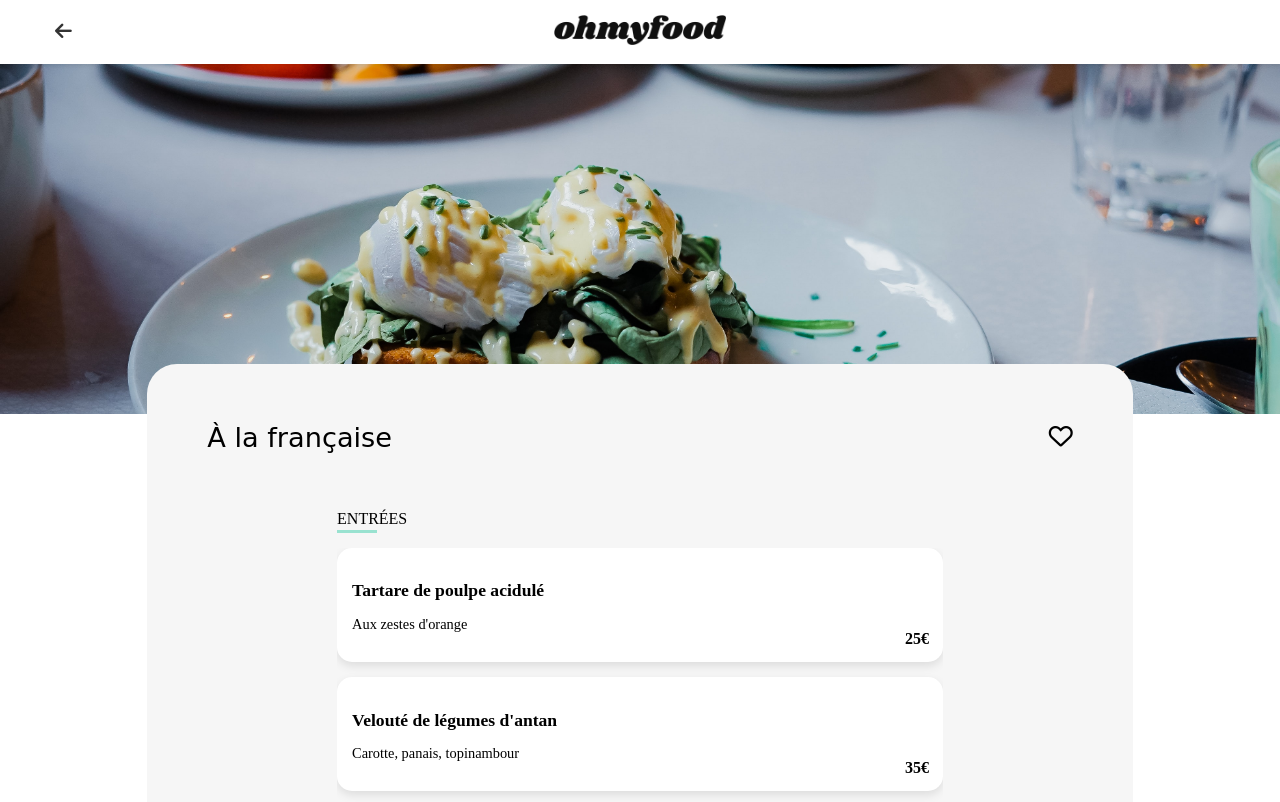
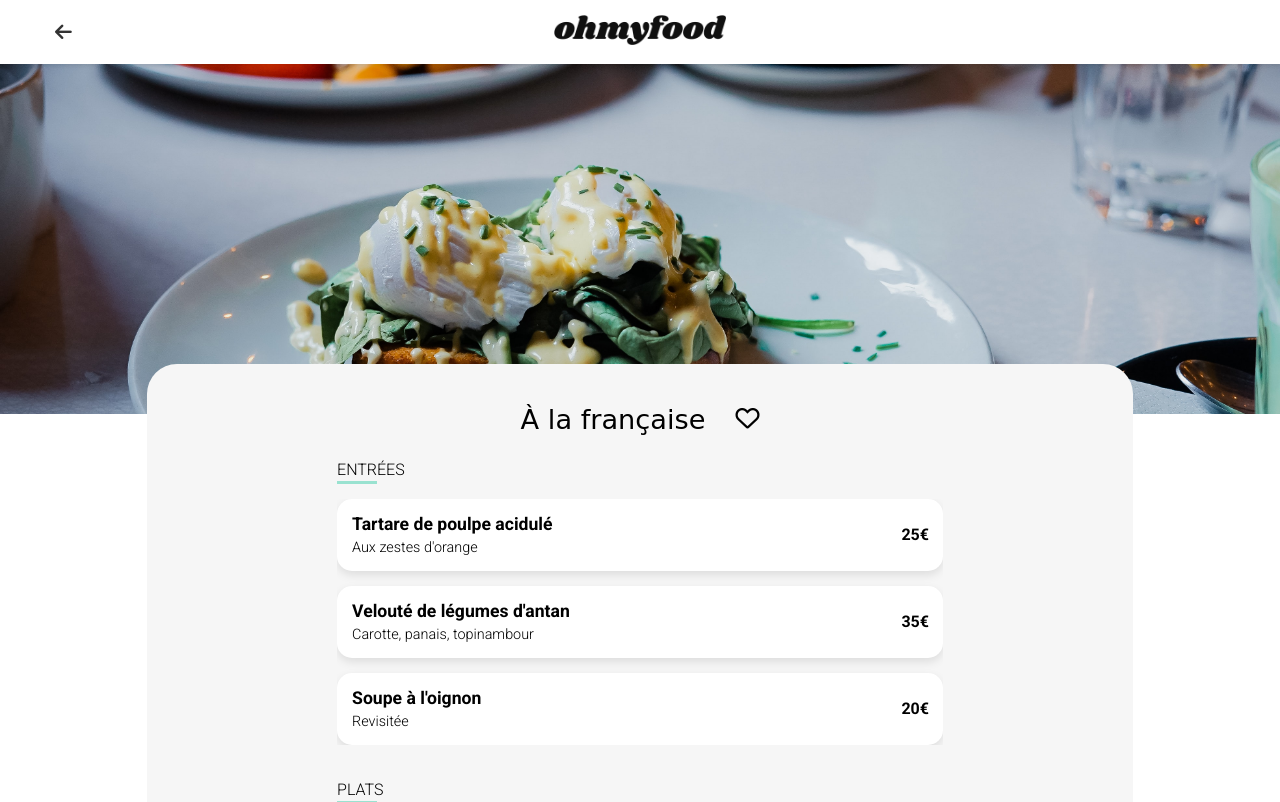
Before and after one commit to WolfZai/OhMyFood, a website: page restaurants/a_la_française.html in a window 1280 px wide. Shown: the top 802 px of the page. Drawn offline with Linux system fonts and the light colour scheme; files whose address does not match are found by name; a web font is replaced by a local one.

Commit message:
correction erreur header et animations validation

```diff
--- a/sass/la_palette_du_gout.scss
+++ b/sass/la_palette_du_gout.scss
@@ -9,7 +9,10 @@ body {
   }
 
   * {
+    margin: 0;
+    padding: 0;
     box-sizing: border-box;
+    font-family: 'Roboto', sans-serif;
   }
 
 // Styles pour l'en-tête du restaurant
@@ -97,7 +100,7 @@ body {
 
   .menu-category {
     margin-bottom: 35px;
-    width: 100%; // Prend toute la largeur en mobile
+    width: 100%;
 
     .category-title {
       font-size: 1rem;
@@ -149,7 +152,7 @@ body {
         margin-bottom: 5px;
         white-space: nowrap;
         overflow: hidden;
-        text-overflow: clip; // Pas d'ellipsis par défaut
+        text-overflow: ellipsis;
       }
 
       p {
@@ -157,14 +160,14 @@ body {
         font-size: 0.9rem;
         white-space: nowrap;
         overflow: hidden;
-        text-overflow: clip; // Pas d'ellipsis par défaut
+        text-overflow: ellipsis;
       }
     }
 
     &-price {
       display: flex;
       align-items: flex-end;
-      padding: 14px;
+      padding: 14px 14px 27px 14px;
       font-weight: 700;
       transition: all 0.5s ease;
     }
@@ -200,10 +203,6 @@ body {
 
       .menu-item-check {
         width: 60px; // Fait apparaître le bouton de validation
-
-        i {
-          transform: rotate(360deg); // Rotation de l'icône
-        }
       }
     }
   }
@@ -349,6 +348,13 @@ footer {
     margin-left: auto;
     margin-right: auto;
 
+    .menu-header {
+      justify-content: center;
+      h1 {
+        margin-right: 30px;
+      }
+    }
+
     .menu-category {
       width: 80%;
     }
```
Also changed, not shown: sass/la_palette_du_gout.css, 1 other file.
